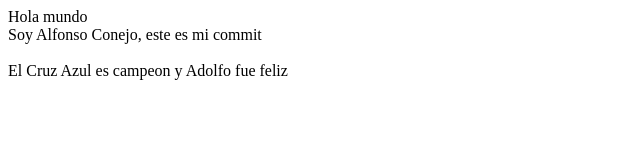
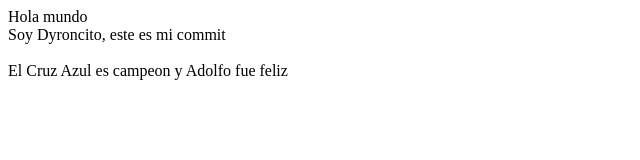
Before and after one commit to AlfonsoConejo/soa1, a plain HTML site: page index.html in a window 1280 px wide. Shown: the full height of the page, 0-640 px from the left. Drawn offline with Linux system fonts and the light colour scheme.

Commit message:
Update index.html
EL Dy puso su nombre

```diff
--- a/index.html
+++ b/index.html
@@ -1,6 +1,6 @@
 <html>
 Hola mundo
 <br>
-Soy Alfonso Conejo, este es mi commit<br>
+Soy Dyroncito, este es mi commit<br>
 <br> El Cruz Azul es campeon y Adolfo fue feliz
 </html>
```
